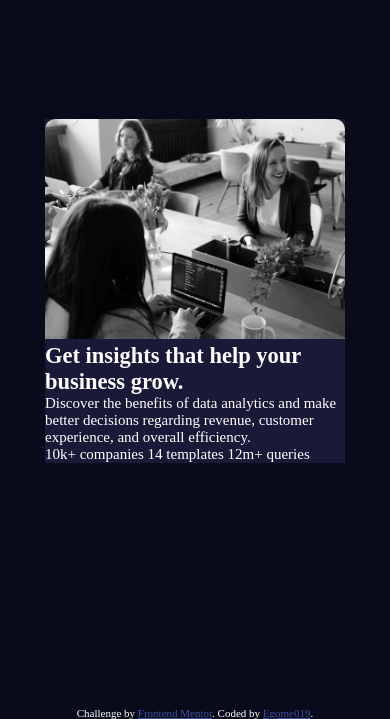
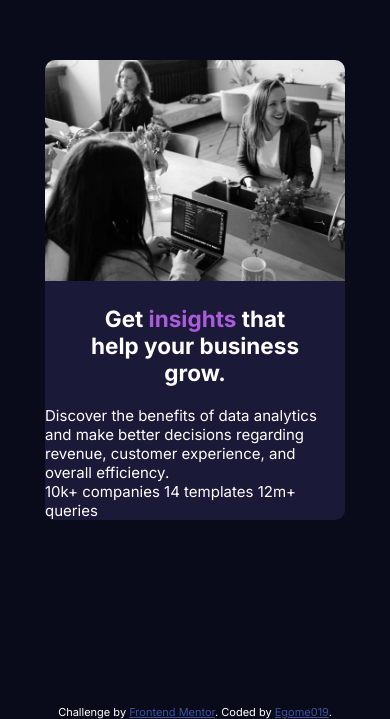
Before and after one commit to egome019/stats-preview-card-component-main, a plain HTML site: page index.html in a window 390 px wide. Shown: the part 125-844 px from the top of the page. Drawn offline with Linux system fonts and the light colour scheme.

Commit message:
trying to figure out the color overlay

```diff
--- a/index.html
+++ b/index.html
@@ -15,8 +15,8 @@
       <img src="./images/image-header-mobile.jpg" alt="">
     </div>
     <div class="card__content">
-      <header>
-        <h2>Get insights that help your business grow.</h2>
+      <header class="card__header--position">
+        <h2>Get <span>insights</span> that help your business grow.</h2>
       </header>
       <p>Discover the benefits of data analytics and make better decisions regarding revenue, customer
       experience, and overall efficiency.</p>
--- a/styles.css
+++ b/styles.css
@@ -14,6 +14,7 @@ body {
 	background-color: hsl(233, 47%, 7%);
 	justify-content: center;
 	color: white;
+	font-family: "Inter", sans-serif;
 	font-size: 15px;
 }
 
@@ -25,11 +26,22 @@ body {
 		width: 300px;
 		margin: auto;
 		background-color: hsl(244, 38%, 16%);
+		border-radius: 10px;
 	}
 
 	.card__img img {
 		width: 300px;
 		border-radius: 10px 10px 0px 0px;
+		background: linear-gradient(hsl(277, 64%, 61%));
+	}
+
+	span {
+		color: hsl(277, 64%, 61%);
+	}
+
+	.card__header--position {
+		margin: 20px 40px;
+		text-align: center;
 	}
 }
 
```
